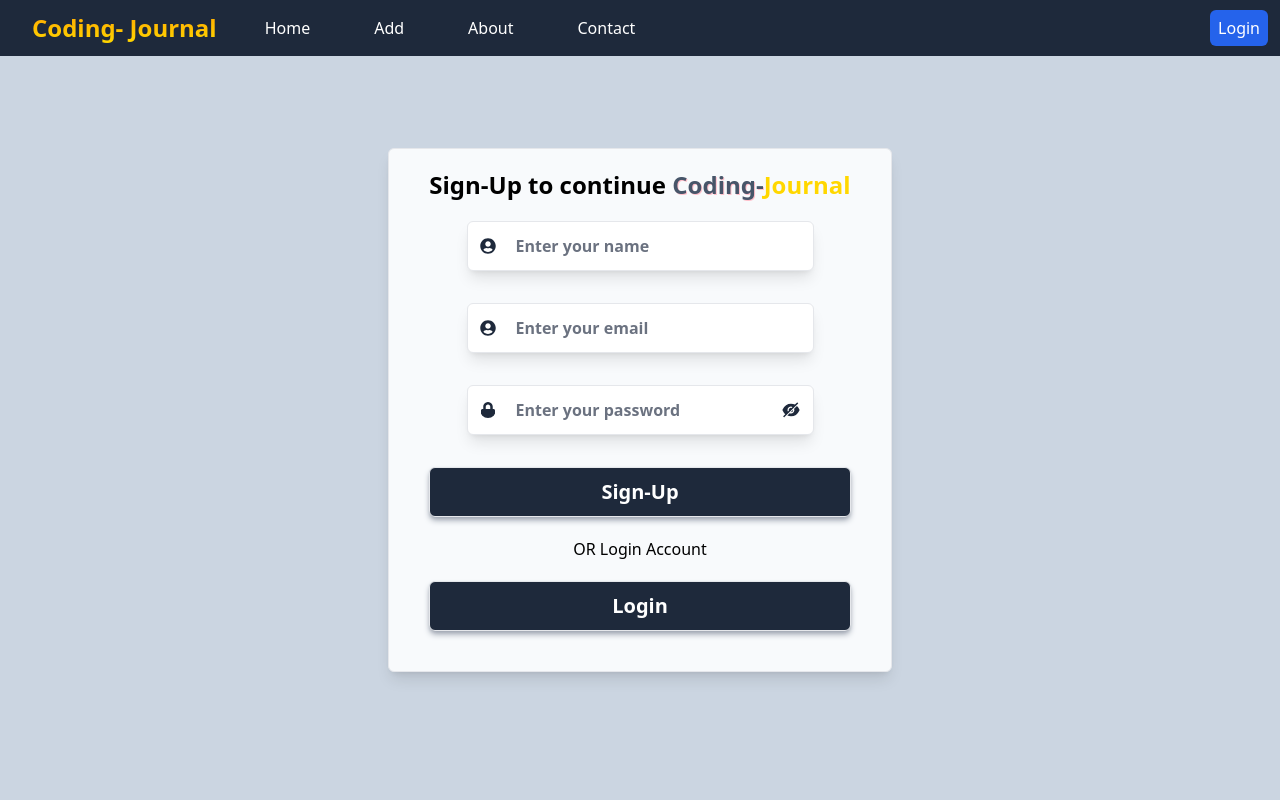
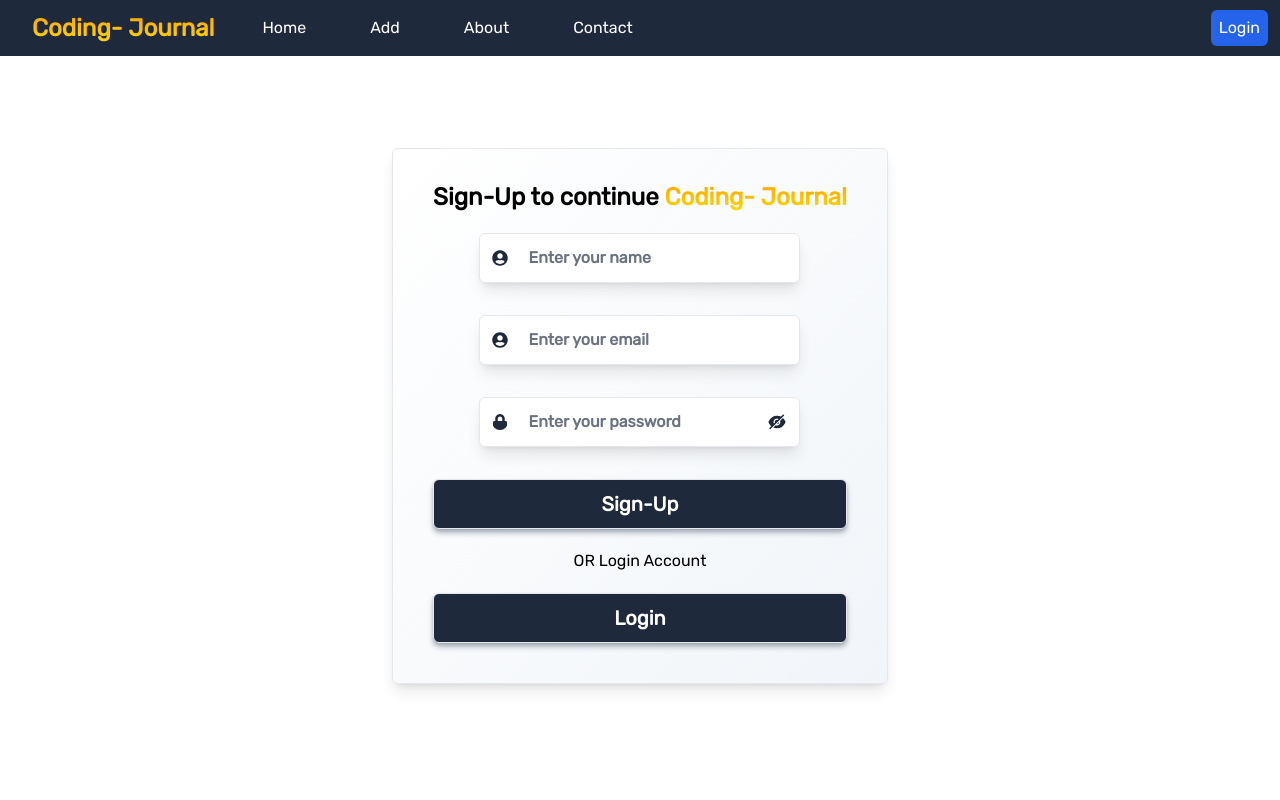
Before and after one commit to ManjiCoder/Coding-Journal, a Next.js app: page /sign-up in a window 1280 px wide. Shown: the top 800 px of the page. Built offline with nearby package versions, Linux system fonts and the light colour scheme.

Commit message:
Font - ✔

```diff
--- a/components/CardItems.js
+++ b/components/CardItems.js
@@ -68,9 +68,9 @@ export default function CardItems() {
     );
   };
 
-  if (!solutions || solutions.length === 0) {
+  if (!solutions || len === 0) {
     return (
-      <div className="flex flex-col min-h-[90vh] bg-slate-200  px-6 py-12 lg:px-8">
+      <div className="flex flex-col min-h-[80vh] px-4 items-center justify-center">
         <h1 className="mb-4 text-2xl font-extrabold text-gray-900 dark:text-white">
           <span className="text-transparent bg-clip-text bg-gradient-to-r to-emerald-600 from-sky-400">
             {title}
@@ -82,7 +82,7 @@ export default function CardItems() {
         </p>
         <Link
           href="/add"
-          className="bg-slate-800 text-center mt-3 hover:bg-slate-900 p-2.5 text-white text-xl w-full md:max-w-sm font-semibold  border outline-none rounded-md shadow-md shadow-gray-400 cursor-pointer"
+          className="bg-slate-800 text-center mt-3 max-w-xs hover:bg-slate-900 p-2.5 text-white text-xl w-full md:max-w-sm font-semibold  border outline-none rounded-md shadow-md shadow-gray-400 cursor-pointer"
         >
           Add Solutions
         </Link>
@@ -146,7 +146,7 @@ export default function CardItems() {
             <div
               id={element._id}
               key={element._id}
-              className="cursor-pointer w-3/4 max-w-md xs:w-10/12 p-4 sm:w-96 mx-auto sm:p-6 bg-gradient-to-br from-slate-50 to-slate-100 dark:from-slate-900 dark:to-slate-700 border border-gray-300 rounded-lg shadow-md dark:bg-gray-800 dark:border-gray-100"
+              className="cursor-pointer w-3/4 max-w-md xs:w-10/12 p-4 sm:w-96 mx-auto sm:p-6 bg-gradient-to-br from-white to-slate-200 dark:from-slate-900 dark:to-slate-700 border border-gray-300 rounded-lg shadow-md dark:bg-gray-800 dark:border-gray-100"
             >
               <div className="flex mb-4 justify-between">
                 <div className="flex">
--- a/components/Footer.js
+++ b/components/Footer.js
@@ -20,7 +20,7 @@ export default function Footer() {
           {/* <span className="ml-3 text-xl">{title}</span> */}
           <BrandHead />
         </div>
-        <p className="text-sm text-gray-500 sm:ml-4 sm:pl-4 sm:border-l-2 sm:border-gray-200 sm:py-2 sm:mt-0 mt-4">
+        <p className="text-sm text-center text-gray-500 sm:ml-4 sm:pl-4 sm:border-l-2 sm:border-gray-200 sm:py-2 sm:mt-0 mt-4">
           {title} © 2022-2023 all rights reserved
         </p>
         <span className="inline-flex sm:ml-auto sm:mt-0 mt-4 space-x-3 justify-center sm:justify-start">
--- a/components/SearchBar.js
+++ b/components/SearchBar.js
@@ -65,7 +65,7 @@ export default function SearchBar() {
         type="search"
         name="search"
         className="rounded-full w-36 shadow-md bg-slate-100 p-1 px-3 outline-none"
-        placeholder="Live - Search"
+        placeholder="Search"
         onChange={(e) => setSearch(e.target.value)}
         value={search}
       />
--- a/pages/add.js
+++ b/pages/add.js
@@ -6,6 +6,7 @@ import Cookies from "js-cookie";
 import * as Yup from "yup";
 import Head from "next/head";
 import ListBoxUI from "@/components/headlessUI/ListBoxUI";
+import BrandHead from "@/components/BrandHead";
 
 const addSolutionsFormSchema = Yup.object().shape({
   title: Yup.string().required("*required"),
@@ -104,10 +105,10 @@ export default function Add() {
       <Head>
         <title>{mainTitle}</title>
       </Head>
-      <div className="w-full mb-7 max-w-sm p-4 bg-gradient-to-br from-slate-200 to-slate-300 dark:from-slate-900 dark:to-slate-700 border border-gray-300 rounded-lg shadow-md sm:p-6 md:p-8 dark:border-slate-100 mx-auto">
+      <div className="w-11/12 md:w-full mb-7 max-w-sm p-4 bg-gradient-to-br from-white to-slate-200 dark:from-slate-900 dark:to-slate-700 border border-gray-300 rounded-lg shadow-md sm:p-6 md:p-8 dark:border-slate-100 mx-auto">
         <form className="space-y-6" onSubmit={HandleOnSumbit}>
           <h5 className="text-xl font-medium text-gray-900 dark:text-white">
-            Add Data To <b>{mainTitle}</b>
+            Add Data To <BrandHead />
           </h5>
           {/* Link */}
           <div>
--- a/pages/login.js
+++ b/pages/login.js
@@ -81,7 +81,7 @@ export default function Login() {
   return (
     <div
       id="main-container"
-      className="p-3 min-h-screen bg-slate-300 flex flex-col justify-start items-center"
+      className="p-3 min-h-screen flex flex-col justify-start items-center"
     >
       <Head>
         <title>{title} - Login</title>
@@ -104,10 +104,10 @@ export default function Login() {
           /* and other goodies */
         }) => (
           <form
-            className="inline-flex w-11/12 md:w-auto mx-4 mt-20 mb-20 bg-slate-50 border rounded-md shadow-lg items-center  flex-col text-center py-5 px-10"
+            className="inline-flex w-11/12 md:w-auto mx-4 mt-20 mb-20 bg-gradient-to-br from-white to-slate-100 border rounded-md shadow-lg items-center  flex-col text-center py-5 px-10"
             onSubmit={handleSubmit}
           >
-            <h2 className="text-xl md:text-2xl mb-5 text-center font-semibold">
+            <h2 className="text-xl flex md:block flex-col pt-3 gap-y-2 md:text-2xl mb-5 text-center font-semibold">
               Login to continue <BrandHead />
             </h2>
             {/* logo */}
--- a/pages/sign-up.js
+++ b/pages/sign-up.js
@@ -9,6 +9,7 @@ import { toast } from "react-toastify";
 import { useDispatch, useSelector } from "react-redux";
 import { logIn } from "@/redux-slices/User";
 import Head from "next/head";
+import BrandHead from "@/components/BrandHead";
 
 export default function SignUp() {
   const { title, toastDuration } = useSelector((state) => state.static);
@@ -81,7 +82,7 @@ export default function SignUp() {
   return (
     <div
       id="main-container"
-      className="p-3 min-h-screen bg-slate-300 flex flex-col justify-start items-center"
+      className="p-3 min-h-screen flex flex-col justify-start items-center"
     >
       <Head>
         <title>{title} - Login</title>
@@ -104,24 +105,11 @@ export default function SignUp() {
           /* and other goodies */
         }) => (
           <form
-            className="inline-flex w-11/12 md:w-auto mx-4 mt-20 mb-20 bg-slate-50 border rounded-md shadow-lg items-center  flex-col text-center py-5 px-10"
+            className="inline-flex w-11/12 md:w-auto mx-4 mt-20 mb-20 bg-gradient-to-br from-white to-slate-100 border rounded-md shadow-lg items-center  flex-col text-center py-5 px-10"
             onSubmit={handleSubmit}
           >
-            <h2 className="text-xl md:text-2xl mb-5 text-center font-semibold">
-              Sign-Up to continue{" "}
-              <Link
-                className="font-bold text-slate-600"
-                style={{ textShadow: "1px 1px pink" }}
-                href="/"
-              >
-                Coding-
-                <span
-                  className="font-bold text-[gold]"
-                  style={{ textShadow: "0.4px 0.4px white" }}
-                >
-                  Journal
-                </span>
-              </Link>
+            <h2 className="text-xl flex md:block flex-col pt-3 gap-y-2 md:text-2xl mb-5 text-center font-semibold">
+              Sign-Up to continue <BrandHead />
             </h2>
             {/* logo */}
 
--- a/pages/update.js
+++ b/pages/update.js
@@ -96,7 +96,7 @@ export default function Update() {
       <Head>
         <title>{mainTitle}</title>
       </Head>
-      <div className="w-full mb-7 max-w-sm p-4 bg-gradient-to-br from-slate-200 to-slate-300 dark:from-slate-900 dark:to-slate-700 border border-gray-300 rounded-lg shadow-md sm:p-6 md:p-8 dark:border-slate-100 mx-auto">
+      <div className="w-11/12 md:w-full mb-7 max-w-sm p-4 bg-gradient-to-br from-white to-slate-200 dark:from-slate-900 dark:to-slate-700 border border-gray-300 rounded-lg shadow-md sm:p-6 md:p-8 dark:border-slate-100 mx-auto">
         <form className="space-y-6" onSubmit={HandleOnSumbit}>
           <h5 className="text-xl font-medium text-gray-900 dark:text-white">
             Update Data To <b>{mainTitle}</b>
--- a/styles/globals.css
+++ b/styles/globals.css
@@ -1,3 +1,9 @@
+@import url('https://fonts.googleapis.com/css2?family=Rubik&display=swap');
+
+body {
+    font-family: 'Rubik', sans-serif;
+}
+
 @tailwind base;
 @tailwind components;
 @tailwind utilities;
```
